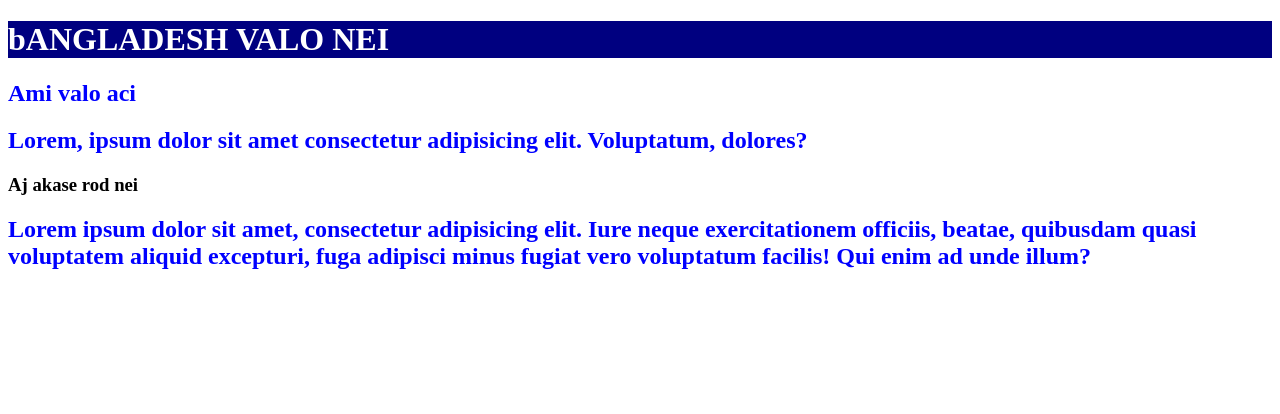
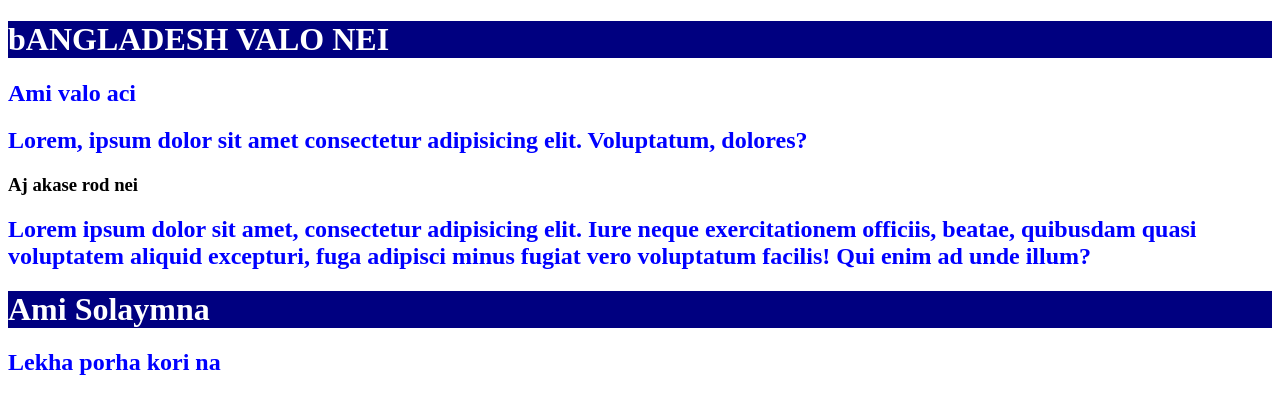
Before and after one commit to solayman55760/my-first-repo, a plain HTML site: page index.html in a window 1280 px wide. Drawn offline with Linux system fonts and the light colour scheme.

Commit message:
Update index.html

```diff
--- a/index.html
+++ b/index.html
@@ -11,6 +11,11 @@
     <h2>Ami valo aci</h2>
     <h2>Lorem, ipsum dolor sit amet consectetur adipisicing elit. Voluptatum, dolores?</h2>
     <h3>Aj akase rod nei</h3>
-    <h2>Lorem ipsum dolor sit amet, consectetur adipisicing elit. Iure neque exercitationem officiis, beatae, quibusdam quasi voluptatem aliquid excepturi, fuga adipisci minus fugiat vero voluptatum facilis! Qui enim ad unde illum?</h2>
+   <h2>Lorem ipsum dolor sit amet, consectetur adipisicing elit. Iure neque exercitationem officiis, beatae, quibusdam quasi voluptatem aliquid excepturi, fuga adipisci minus fugiat vero voluptatum facilis! Qui enim ad unde illum?</h2>
+   <h1> Ami Solaymna</h1>
+    <h2> Lekha porha kori na </h2>
+
+
+
 </body>
 </html>
```
